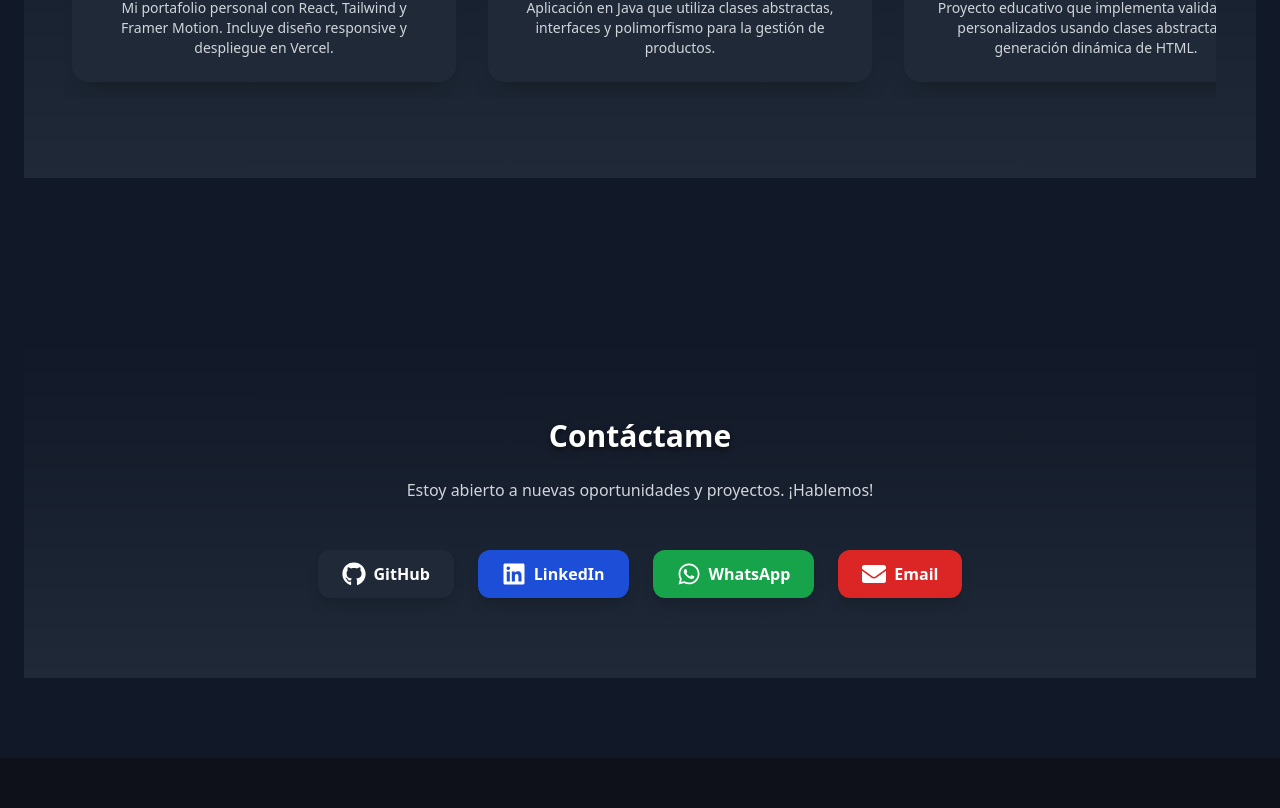
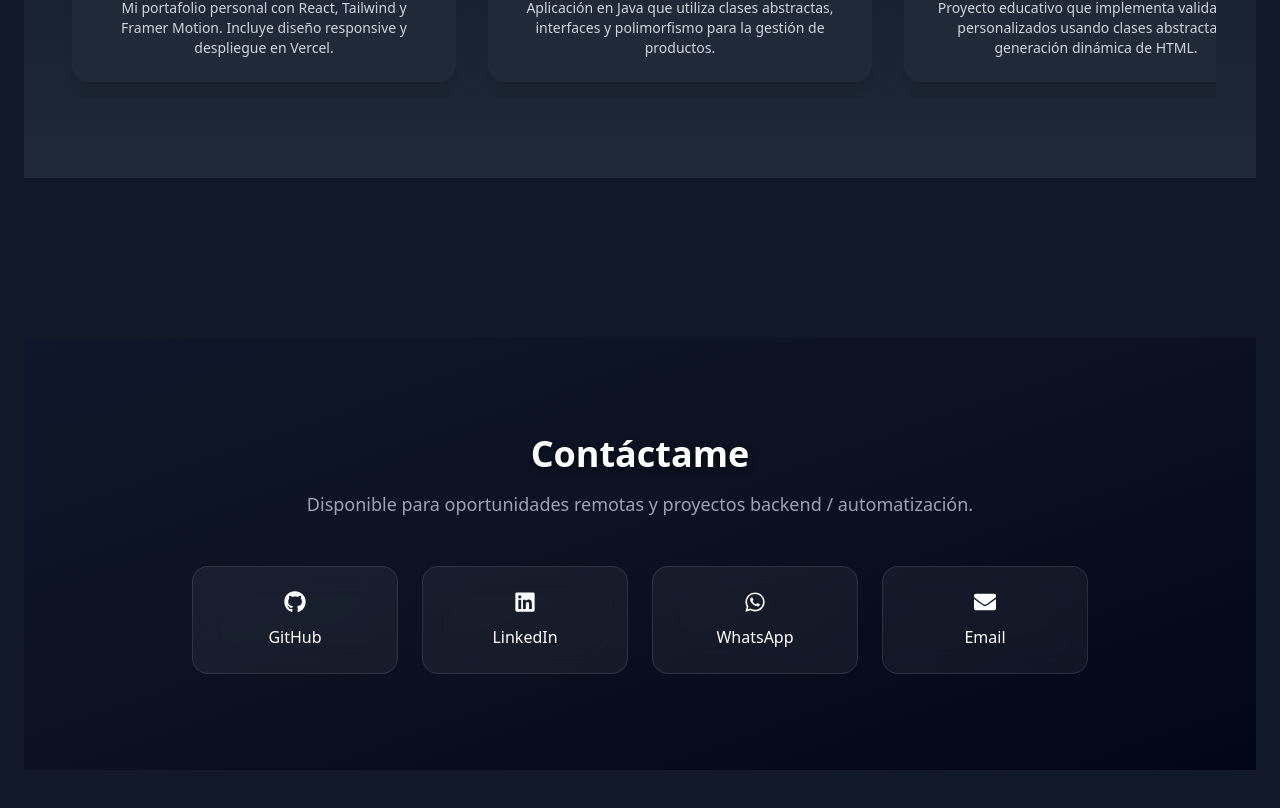
Before and after one commit to IsmaelGarcia2/Portafolio, a React (Vite) app: page / in a window 1280 px wide. Shown: the part 3436-4244 px from the top of the page. Before the commit the page ends 4194 px from the top, so only its background shows below. Built offline with nearby package versions, Linux system fonts and the light colour scheme.

Commit message:
Enhance Contact component with social links
Added social media links with icons to the Contact component.

```diff
--- a/src/components/Contact.jsx
+++ b/src/components/Contact.jsx
@@ -2,58 +2,63 @@ import { FaGithub, FaLinkedin, FaWhatsapp, FaEnvelope } from "react-icons/fa";
 import { motion } from "framer-motion";
 
 export default function Contact() {
+  const links = [
+    {
+      href: "https://github.com/IsmaelGarcia2",
+      icon: <FaGithub size={22} />,
+      label: "GitHub",
+      color: "hover:bg-white hover:text-black"
+    },
+    {
+      href: "https://www.linkedin.com/in/ismael-garc%C3%ADa-aquino/",
+      icon: <FaLinkedin size={22} />,
+      label: "LinkedIn",
+      color: "hover:bg-blue-600"
+    },
+    {
+      href: "https://wa.me/18494421480",
+      icon: <FaWhatsapp size={22} />,
+      label: "WhatsApp",
+      color: "hover:bg-green-600"
+    },
+    {
+      href: "mailto:ismaelgar336@gmail.com",
+      icon: <FaEnvelope size={22} />,
+      label: "Email",
+      color: "hover:bg-red-600"
+    }
+  ];
+
   return (
-    <section id="Contact" className="py-20 px-6 bg-gradient-to-b from-gray-900 to-gray-800">
-      <h2 className="text-3xl font-bold text-center mb-6 text-white drop-shadow-md">
+    <section id="Contact" className="relative py-24 px-6 bg-gradient-to-br from-[#0f172a] via-[#0b1120] to-[#020617]">
+
+      <div className="max-w-4xl mx-auto text-center">
+
+        <h2 className="text-4xl font-bold text-white mb-4">
           Contáctame
         </h2>
-      <p className="text-center text-gray-300 mb-12 drop-shadow-sm">
-        Estoy abierto a nuevas oportunidades y proyectos. ¡Hablemos!
+
+        <p className="text-gray-400 mb-12 text-lg">
+          Disponible para oportunidades remotas y proyectos backend / automatización.
         </p>
-      <div className="flex flex-wrap justify-center gap-6">
+
+        <div className="grid grid-cols-2 md:grid-cols-4 gap-6">
+          {links.map((link, index) => (
             <motion.a
-          href="https://github.com/IsmaelGarcia2"
+              key={index}
+              href={link.href}
               target="_blank"
               rel="noopener noreferrer"
-          whileHover={{ scale: 1.05 }}
-          className="flex items-center gap-2 bg-gray-800 shadow-lg rounded-xl px-6 py-3 hover:shadow-2xl transition"
+              whileHover={{ scale: 1.08 }}
+              whileTap={{ scale: 0.95 }}
+              className={`flex flex-col items-center justify-center gap-3 p-6 rounded-2xl bg-white/5 backdrop-blur-lg border border-white/10 text-white transition-all duration-300 ${link.color}`}
             >
-          <FaGithub className="text-white" size={24} />
-          <span className="font-semibold text-white">GitHub</span>
+              {link.icon}
+              <span className="font-medium">{link.label}</span>
             </motion.a>
+          ))}
+        </div>
 
-        <motion.a
-          href="https://www.linkedin.com/in/ismael-garc%C3%ADa-aquino/"
-          target="_blank"
-          rel="noopener noreferrer"
-          whileHover={{ scale: 1.05 }}
-          className="flex items-center gap-2 bg-blue-700 shadow-lg rounded-xl px-6 py-3 hover:shadow-2xl transition"
-        >
-          <FaLinkedin className="text-white" size={24} />
-          <span className="font-semibold text-white">LinkedIn</span>
-        </motion.a>
-
-        <motion.a
-          href="https://wa.me/18494421480"
-          target="_blank"
-          rel="noopener noreferrer"
-          whileHover={{ scale: 1.05 }}
-          className="flex items-center gap-2 bg-green-600 shadow-lg rounded-xl px-6 py-3 hover:shadow-2xl transition"
-        >
-          <FaWhatsapp className="text-white" size={24} />
-          <span className="font-semibold text-white">WhatsApp</span>
-        </motion.a>
-
-        <motion.a
-          href="mailto:ismaelgar336@gmail.com"
-          target="_blank"
-          rel="noopener noreferrer"
-          whileHover={{ scale: 1.05 }}
-          className="flex items-center gap-2 bg-red-600 shadow-lg rounded-xl px-6 py-3 hover:shadow-2xl transition"
-        >
-          <FaEnvelope className="text-white" size={24} />
-          <span className="font-semibold text-white">Email</span>
-        </motion.a>
       </div>
     </section>
   );
```
Lines whose indentation alone changed are shown as unchanged.
